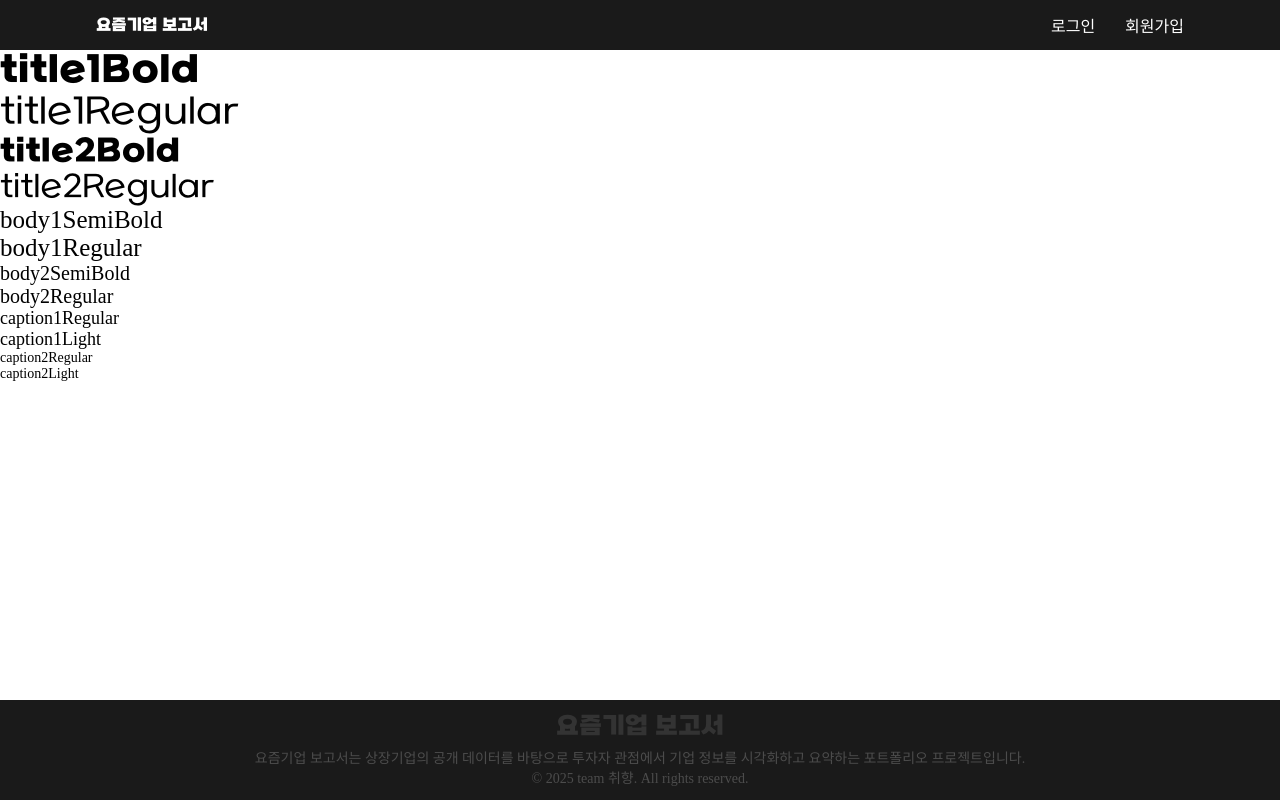
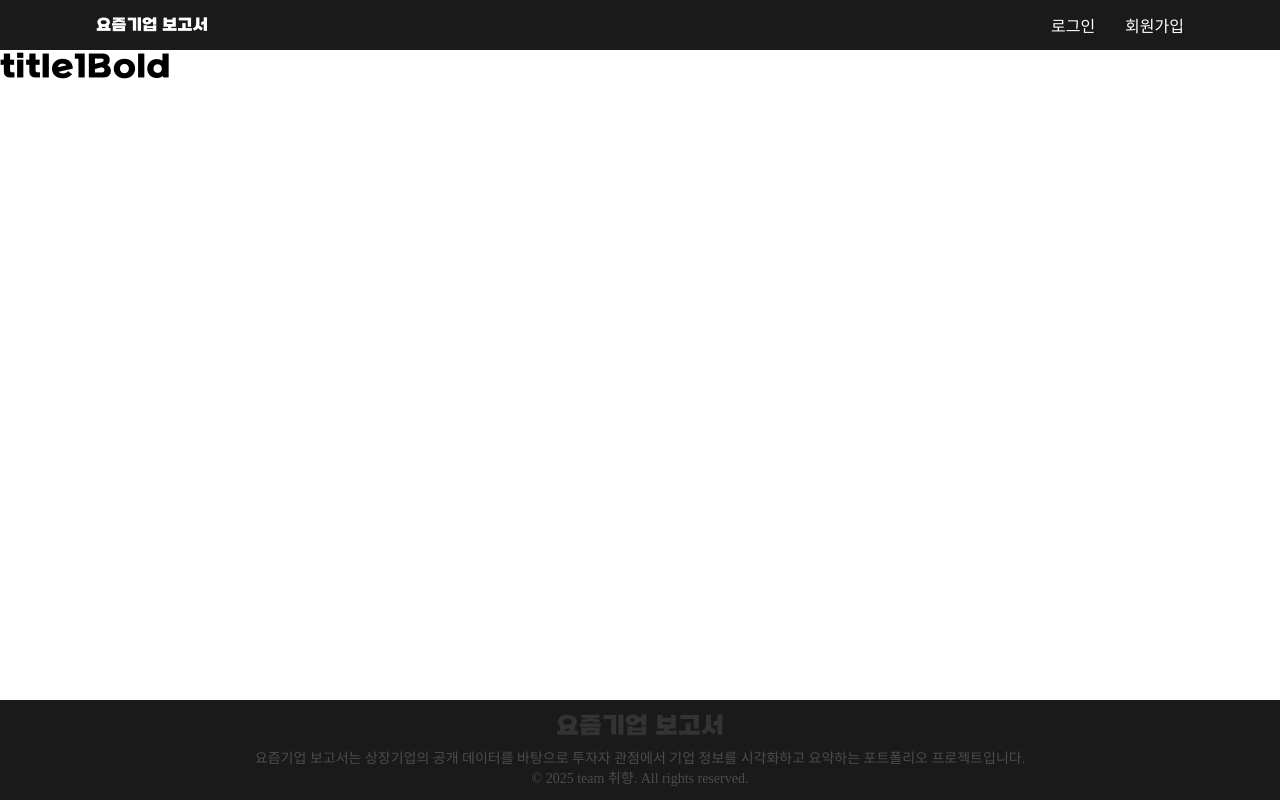
Before and after one commit to Eunhye1109/Practical-Project, a React (Create React App) app in the folder front/: page / in a window 1280 px wide. Built offline with nearby package versions, Linux system fonts and the light colour scheme; a web font is replaced by a local one.

Commit message:
[Fix] 텍스트 스타일 수정

```diff
--- a/front/src/pages/Home.tsx
+++ b/front/src/pages/Home.tsx
@@ -1,70 +1,17 @@
+import React from 'react'
 import styled from '@emotion/styled'
-import React from 'react'
-import { title1Bold, title1Regular, title2Bold, title2Regular, body1SemiBold, body1Regular, body2SemiBold, body2Regular, caption1Light, caption2Light, caption1Regular, caption2Regular } from 'styles/typoStyle'
+import { typoStyle } from 'styles/typoStyle';
 
 const TSt01 = styled.p`
-  ${({theme}) => title1Bold(theme)}
+  ${({theme}) => typoStyle.subTitle.bold(theme)}
 `;
 
-const TSt02 = styled.p`
-  ${({theme}) => title1Regular(theme)}
-`;
 
-const TSt03 = styled.p`
-  ${({theme}) => title2Bold(theme)}
-`;
-
-const TSt04 = styled.p`
-  ${({theme}) => title2Regular(theme)}
-`;
-
-const TSt05 = styled.p`
-  ${({theme}) => body1SemiBold(theme)}
-`;
-
-const TSt06 = styled.p`
-  ${({theme}) => body1Regular(theme)}
-`;
-
-const TSt07 = styled.p`
-  ${({theme}) => body2SemiBold(theme)}
-`;
-
-const TSt08 = styled.p`
-  ${({theme}) => body2Regular(theme)}
-`;
-
-const TSt09 = styled.p`
-  ${({theme}) => caption1Regular(theme)}
-`;
-
-const TSt10 = styled.p`
-  ${({theme}) => caption1Light(theme)}
-`;
-
-const TSt11 = styled.p`
-  ${({theme}) => caption2Regular(theme)}
-`;
-
-const TSt12 = styled.p`
-  ${({theme}) => caption2Light(theme)}
-`;
 
 const Home = () => {
   return (
     <div>
       <TSt01>title1Bold</TSt01>
-      <TSt02>title1Regular</TSt02>
-      <TSt03>title2Bold</TSt03>
-      <TSt04>title2Regular</TSt04>
-      <TSt05>body1SemiBold</TSt05>
-      <TSt06>body1Regular</TSt06>
-      <TSt07>body2SemiBold</TSt07>
-      <TSt08>body2Regular</TSt08>
-      <TSt09>caption1Regular</TSt09>
-      <TSt10>caption1Light</TSt10>
-      <TSt11>caption2Regular</TSt11>
-      <TSt12>caption2Light</TSt12>
     </div>
   )
 }
--- a/front/src/styles/typoStyle.ts
+++ b/front/src/styles/typoStyle.ts
@@ -1,66 +1,69 @@
 import { css } from "@emotion/react";
 import { AppTheme } from "./theme";
 
-export const title1Bold = (theme: AppTheme) => css`
+export const typoStyle = {
+    title: {
+        bold: (theme: AppTheme) => css`
             font-size: ${theme.typo.title1Bold.fontSize};
             font-weight: ${theme.typo.title1Bold.fontWeight};
             font-family: ${theme.typo.title1Bold.fontFamily};
-`;
-
-export const title1Regular = (theme: AppTheme) => css`
-    font-size: ${theme.typo.title1Regular.fontSize};
-    font-weight: ${theme.typo.title1Regular.fontWeight};
-    font-family: ${theme.typo.title1Regular.fontFamily};
-`;
-
-export const title2Bold = (theme: AppTheme) => css`
+        `,
+        regular: (theme: AppTheme) => css`
+            font-size: ${theme.typo.title1Bold.fontSize};
+            font-weight: ${theme.typo.title1Bold.fontWeight};
+            font-family: ${theme.typo.title1Bold.fontFamily};
+        `
+    },
+    subTitle: {
+        bold: (theme: AppTheme) => css`
             font-size: ${theme.typo.title2Bold.fontSize};
             font-weight: ${theme.typo.title2Bold.fontWeight};
             font-family: ${theme.typo.title2Bold.fontFamily};
-`;
-
-export const title2Regular = (theme: AppTheme) => css`
+        `,
+        regular: (theme: AppTheme) => css`
             font-size: ${theme.typo.title2Regular.fontSize};
             font-weight: ${theme.typo.title2Regular.fontWeight};
             font-family: ${theme.typo.title2Regular.fontFamily};
-`;
-
-export const body1SemiBold = (theme: AppTheme) => css`
+        `
+    },
+    body: {
+        semiBold: (theme: AppTheme) => css`
             font-size: ${theme.typo.body1SemiBold.fontSize};
             font-weight: ${theme.typo.body1SemiBold.fontWeight};
-`;
-
-export const body1Regular = (theme: AppTheme) => css`
+        `,
+        regular: (theme: AppTheme) => css`
             font-size: ${theme.typo.body1Regular.fontSize};
             font-weight: ${theme.typo.body1Regular.fontWeight};
-`;
-
-export const body2SemiBold = (theme: AppTheme) => css`
+        `
+    },
+    subBody: {
+        semiBold: (theme: AppTheme) => css`
             font-size: ${theme.typo.body2SemiBold.fontSize};
             font-weight: ${theme.typo.body2SemiBold.fontWeight};
-`;
-
-export const body2Regular = (theme: AppTheme) => css`
+        `,
+        regular: (theme: AppTheme) => css`
             font-size: ${theme.typo.body2Regular.fontSize};
             font-weight: ${theme.typo.body2Regular.fontWeight};
-`;
-
-export const caption1Regular = (theme: AppTheme) => css`
+        `
+    },
+    caption: {
+        regular: (theme: AppTheme) => css`
             font-size: ${theme.typo.caption1Regular.fontSize};
             font-weight: ${theme.typo.caption1Regular.fontWeight};
-`;
-
-export const caption1Light = (theme: AppTheme) => css`
+        `,
+        light: (theme: AppTheme) => css`
             font-size: ${theme.typo.caption1Light.fontSize};
             font-weight: ${theme.typo.caption1Light.fontWeight};
-`;
-
-export const caption2Regular = (theme: AppTheme) => css`
+        `
+    },
+    subCaption: {
+        regular: (theme: AppTheme) => css`
             font-size: ${theme.typo.caption2Regular.fontSize};
             font-weight: ${theme.typo.caption2Regular.fontWeight};
-`;
-
-export const caption2Light = (theme: AppTheme) => css`
+        `,
+        light: (theme: AppTheme) => css`
             font-size: ${theme.typo.caption2Light.fontSize};
             font-weight: ${theme.typo.caption2Light.fontWeight};
-`;
+        `
+    }
+}
```
Lines whose indentation alone changed are shown as unchanged.
